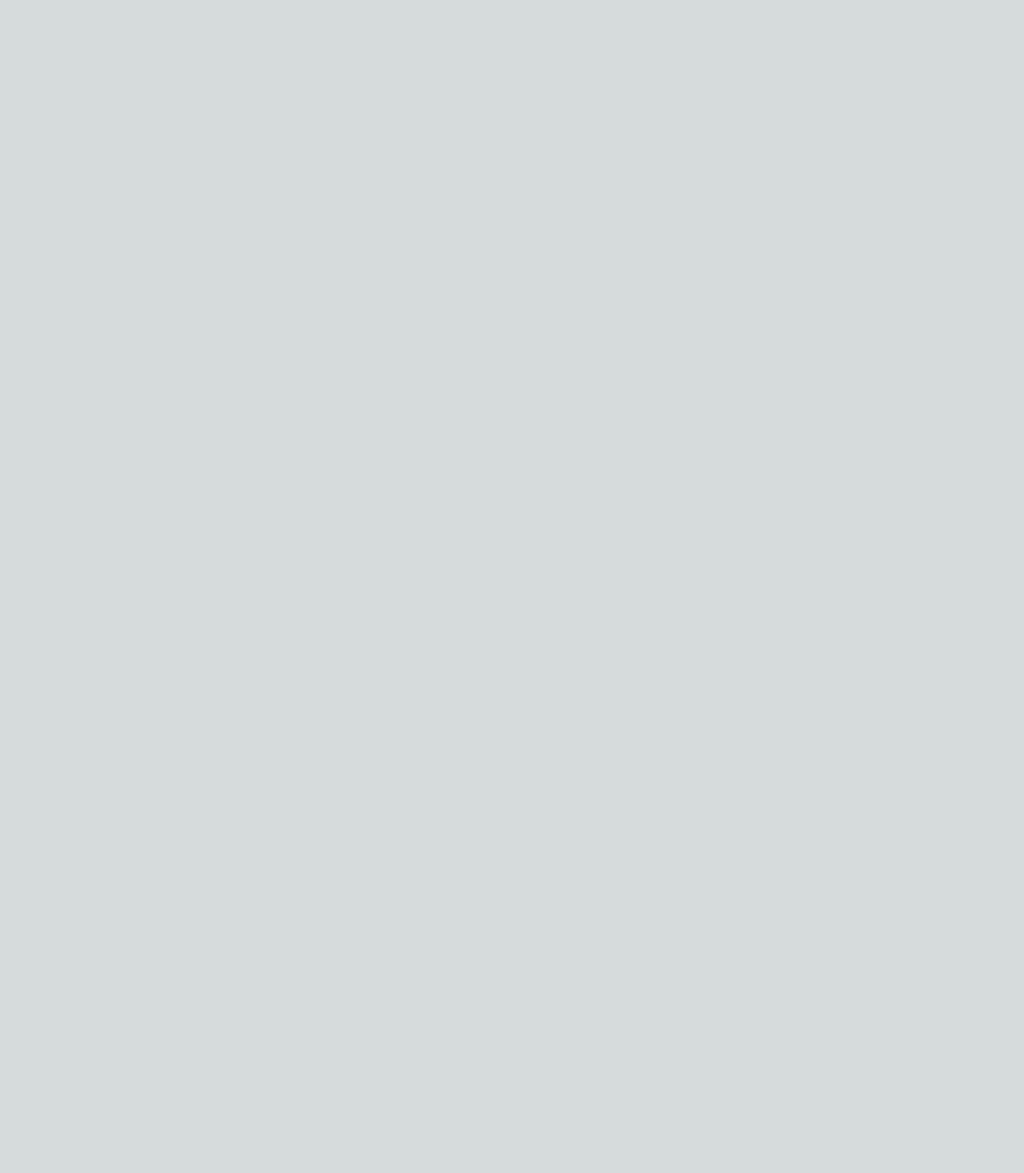
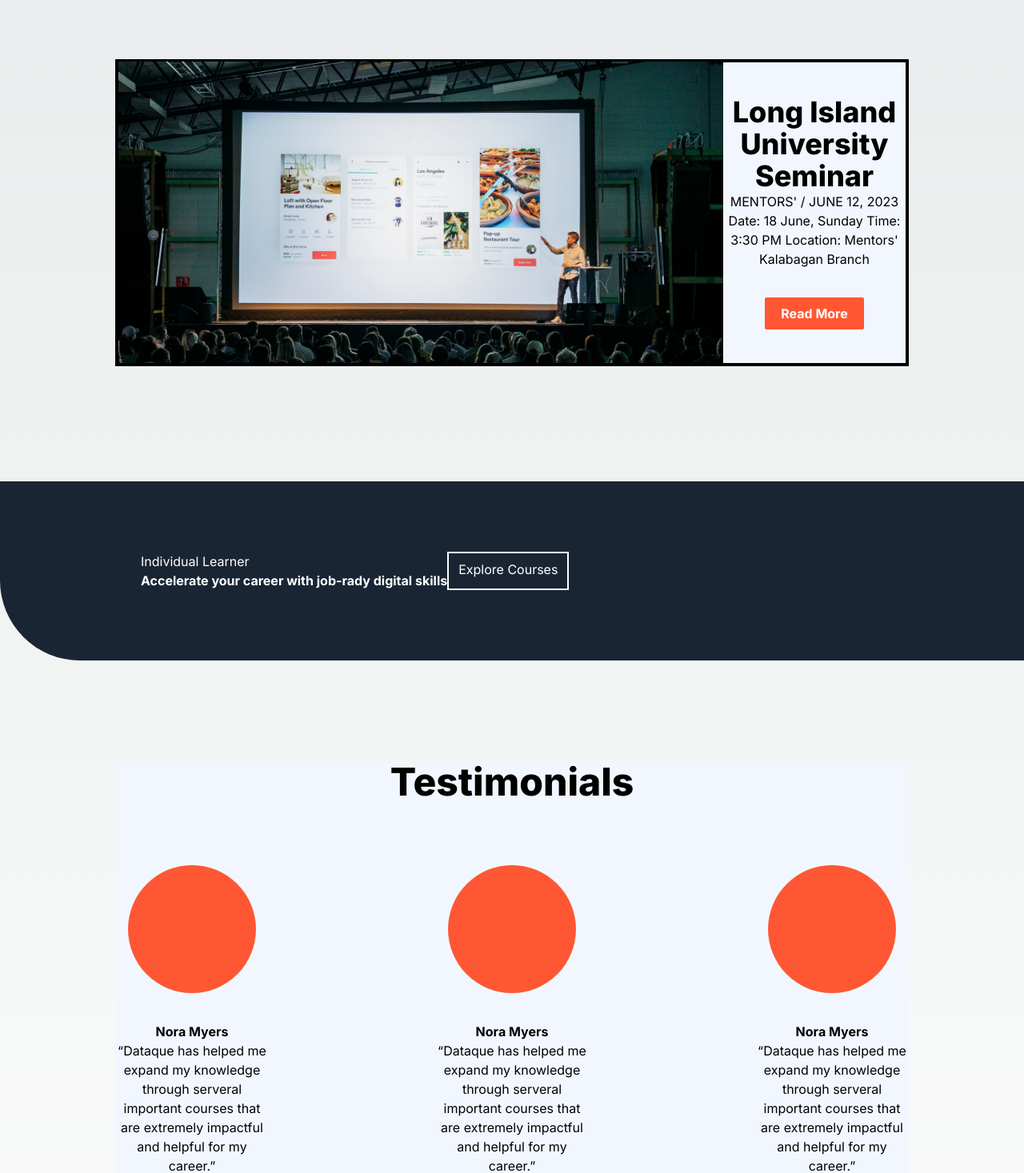
Before and after one commit to naim71/kepler-app, a Next.js app: page / in a window 1280 px wide. Shown: the part 1984-3451 px from the top of the page at 80% size. Before the commit the page ends 1602 px from the top, so only its background shows below. Built offline with nearby package versions, Linux system fonts and the light colour scheme.

Commit message:
footer tag added

```diff
--- a/src/app/page.tsx
+++ b/src/app/page.tsx
@@ -1,5 +1,6 @@
 import Image from 'next/image'
 import img from '../assets/java.png'
+import event from '../assets/event-1.png'
 export default function Home() {
   return (
     <>
@@ -52,10 +53,12 @@ export default function Home() {
         {/* Course List  */}
         <section className="bg-cyan-blue mx-36">
           <h1 className="font-extrabold text-5xl">Explore Top Courses</h1>
+          <div className='flex flex-col justify-center items-center'>
+            <div>
               {/* category Cards */}
               <section className="grid grid-cols-3 gap-20 mt-20">
                 {/* each card */}
-            <div className='rounded-2xl bg-white shadow-xl'>
+                <div className='rounded-2xl bg-white shadow-md'>
                   <Image
                     src={img}
                     alt="Picture of the author"
@@ -69,7 +72,7 @@ export default function Home() {
                     <p>Beginner Friendly 4-6 Months</p>
                   </div>
                 </div>
-            <div className='rounded-2xl bg-white shadow-xl'>
+                <div className='rounded-2xl bg-white shadow-md'>
                   <Image
                     src={img}
                     alt="Picture of the author"
@@ -83,7 +86,7 @@ export default function Home() {
                     <p>Beginner Friendly 4-6 Months</p>
                   </div>
                 </div>
-            <div className='rounded-2xl bg-white shadow-xl'>
+                <div className='rounded-2xl bg-white shadow-md'>
                   <Image
                     src={img}
                     alt="Picture of the author"
@@ -101,8 +104,106 @@ export default function Home() {
 
               </section>
               {/* category Cards End */}
+            </div>
+            <button className='px-6 mt-20 mb-20 bg-orange text-white font-semibold py-2 rounded-md'>Explore More Courses</button>
+          </div>
         </section>
         {/* Course List End  */}
+
+        {/* upcoming events */}
+        <section className='mx-36 mb-36'>
+          <h1 className="font-extrabold text-5xl mt-32 mb-20">Upcoming Events</h1>
+          <div className='bg-cyan-blue h-96 border-4 flex justify-center items-center'>
+            <Image
+              src={event}
+              width='756'
+              height='384'
+              alt="Picture of the author"
+            />
+            <div className='text-center'>
+              <h1 className='font-extrabold text-4xl'>Long Island University Seminar</h1>
+              <p>MENTORS' / JUNE 12, 2023</p>
+              <p>Date: 18 June, Sunday Time: 3:30 PM Location: Mentors' Kalabagan Branch</p>
+              <button className='text-white bg-orange py-2 px-5 rounded-sm font-bold mt-9'>Read More</button>
+            </div>
+          </div>
+
+        </section>
+        {/* upcoming events End */}
+
+        <div className='h-56 bg-navy-blue rounded-bl-[100px]  flex justify-between items-center'>
+          <div className='mx-44 text-white flex justify-between'>
+            <div>
+              <p>Individual Learner</p>
+              <h1 className='font-bold'>Accelerate your career with job-rady digital skills</h1>
+            </div>
+            <p className='border-2 py-2 px-3'>Explore Courses</p>
+          </div>
+        </div>
+
+        {/* testimonials */}
+        <section className='mx-36 mb-32 bg-cyan-blue'>
+          <h1 className="font-extrabold text-5xl mt-32 mb-20 text-center">Testimonials</h1>
+          <section className='grid grid-cols-3 gap-52'>
+            <div className='flex flex-col justify-center items-center'>
+              <div className='bg-orange h-40 w-40 rounded-full mb-9' />
+              <h1 className='font-bold'>Nora Myers</h1>
+              <p className='text-center'>“Dataque has helped me
+                expand my knowledge through
+                serveral important courses
+                that are extremely impactful and
+                helpful for my career.”
+              </p>
+            </div>
+            <div className='flex flex-col justify-center items-center'>
+              <div className='bg-orange h-40 w-40 rounded-full mb-9' />
+              <h1 className='font-bold'>Nora Myers</h1>
+              <p className='text-center'>“Dataque has helped me
+                expand my knowledge through
+                serveral important courses
+                that are extremely impactful and
+                helpful for my career.”
+              </p>
+            </div>
+            <div className='flex flex-col justify-center items-center'>
+              <div className='bg-orange h-40 w-40 rounded-full mb-9' />
+              <h1 className='font-bold'>Nora Myers</h1>
+              <p className='text-center'>“Dataque has helped me
+                expand my knowledge through
+                serveral important courses
+                that are extremely impactful and
+                helpful for my career.”
+              </p>
+            </div>
+          </section>
+        </section>
+
+        {/* testimonials End*/}
+
+        {/* videos */}
+        <section className='mx-44 mb-32'>
+          <h1 className="font-extrabold text-5xl mt-32 mb-20 text-center">Videos</h1>
+          <section className='grid grid-cols-3 justify-items-center'>
+            <div>
+              <div className='w-60 h-60 border-4 border-orange'/>
+            </div>
+            <div>
+              <div className='w-60 h-60 border-4 border-orange'/>
+            </div>
+            <div>
+              <div className='w-60 h-60 border-4 border-orange'/>
+            </div>
+          </section>
+        </section>
+        {/* videos end */}
+
+        {/* Footer */}
+        <footer>
+
+        </footer>
+        {/* Footer Ends */}
+
+
       </div>
     </>
   )
```
Also changed, not shown: src/assets/event-1.png (added). Lines whose indentation alone changed are shown as unchanged.
